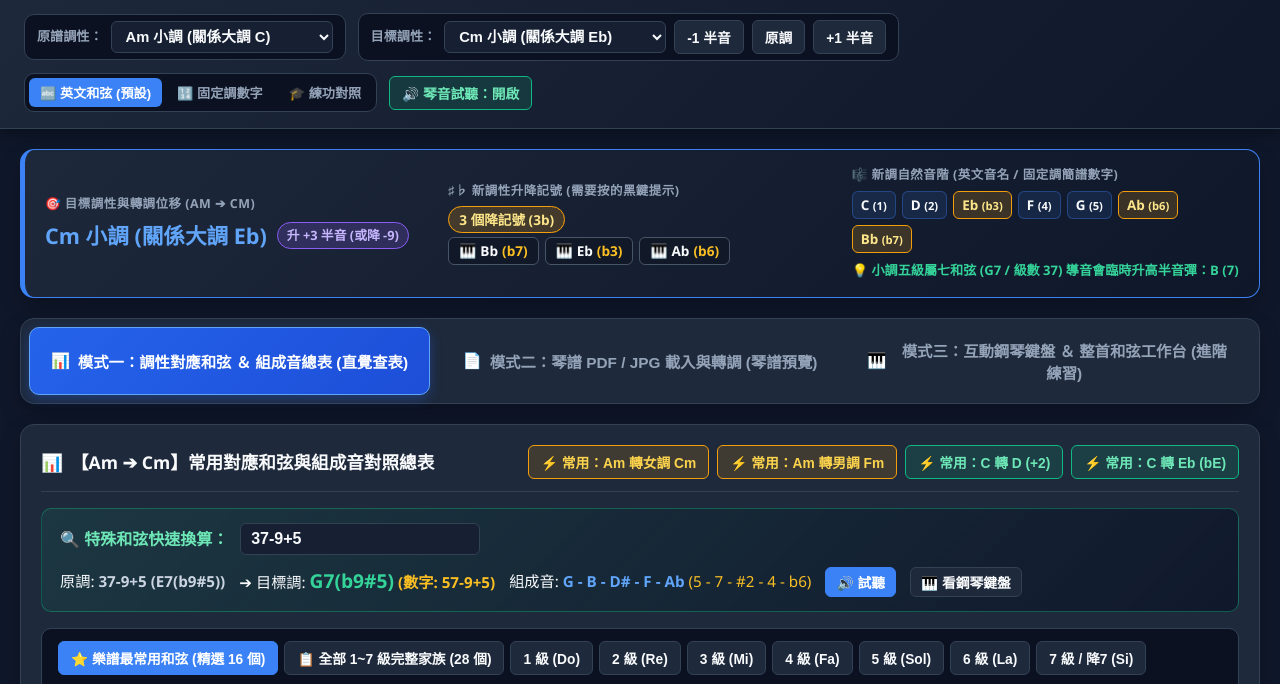
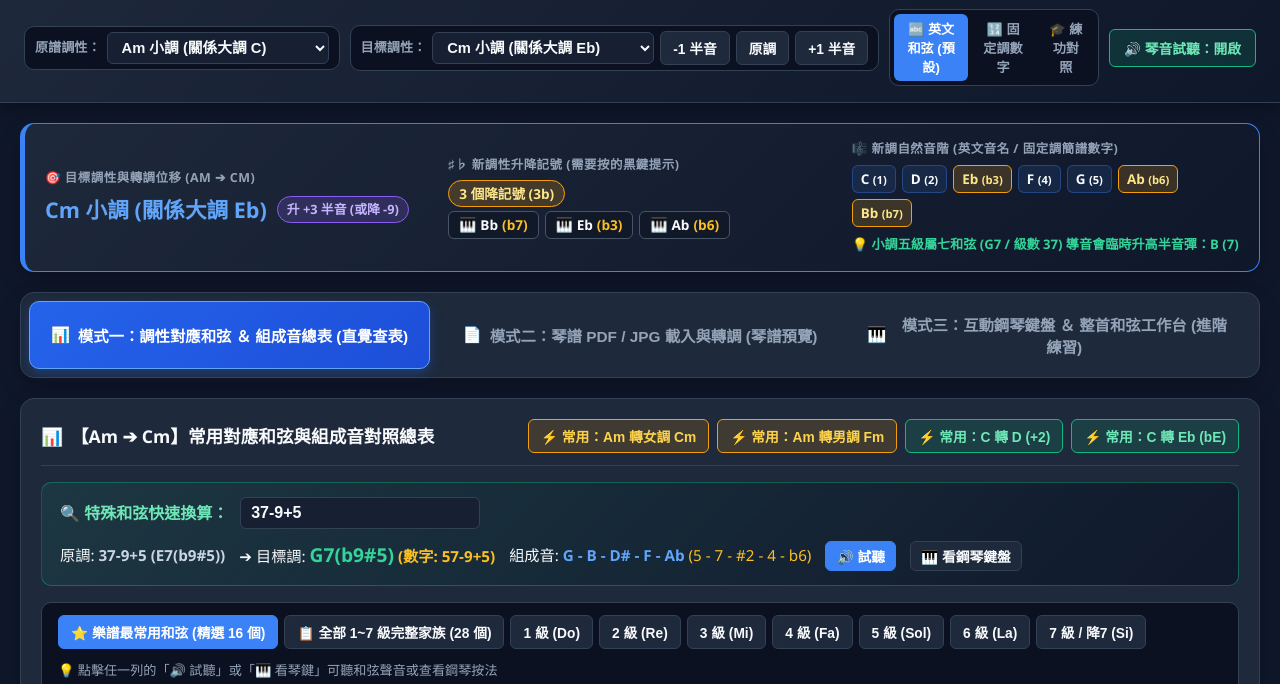
Before and after one commit to CMChen59/chord-transposer, a plain HTML site: page index.html in a window 1280 px wide. Shown: the part 71-755 px from the top of the page. Drawn offline with Linux system fonts and the light colour scheme.

Commit message:
style(header): 將「琴音試聽」按鈕對齊至頂部控制列最右側同一水平行

```diff
--- a/css/style.css
+++ b/css/style.css
@@ -49,13 +49,12 @@ body {
 }
 
 .header-inner {
-  max-width: 1360px;
+  max-width: 1440px;
   margin: 0 auto;
   display: flex;
-  flex-wrap: wrap;
-  align-items: center;
-  justify-content: space-between;
-  gap: 16px;
+  flex-direction: column;
+  align-items: stretch;
+  gap: 12px;
 }
 
 .brand-title {
@@ -78,20 +77,33 @@ body {
   color: var(--text-secondary);
 }
 
-/* 頂部全域調性與顯示模式控制區 */
+/* 頂部全域調性與顯示模式控制區：確保所有控制項與右側琴音試聽按鈕位於同一水平列 */
 .global-controls {
   display: flex;
-  flex-wrap: wrap;
+  flex-wrap: nowrap;
   align-items: center;
-  gap: 12px;
+  gap: 10px;
+  width: 100%;
+}
+
+#btnAudioToggle {
+  margin-left: auto;
+  height: 38px;
+  padding: 0 14px;
+}
+
+@media (max-width: 1180px) {
+  .global-controls {
+    flex-wrap: wrap;
+  }
 }
 
 .control-group {
   display: flex;
   align-items: center;
-  gap: 8px;
+  gap: 6px;
   background: var(--bg-input);
-  padding: 6px 12px;
+  padding: 5px 10px;
   border-radius: var(--radius-md);
   border: 1px solid var(--border-color);
 }
@@ -201,7 +213,7 @@ select:focus, input[type="text"]:focus, textarea:focus {
 
 /* 主內容容器 */
 .main-container {
-  max-width: 1360px;
+  max-width: 1440px;
   margin: 20px auto 0;
   padding: 0 20px;
   display: flex;
```
